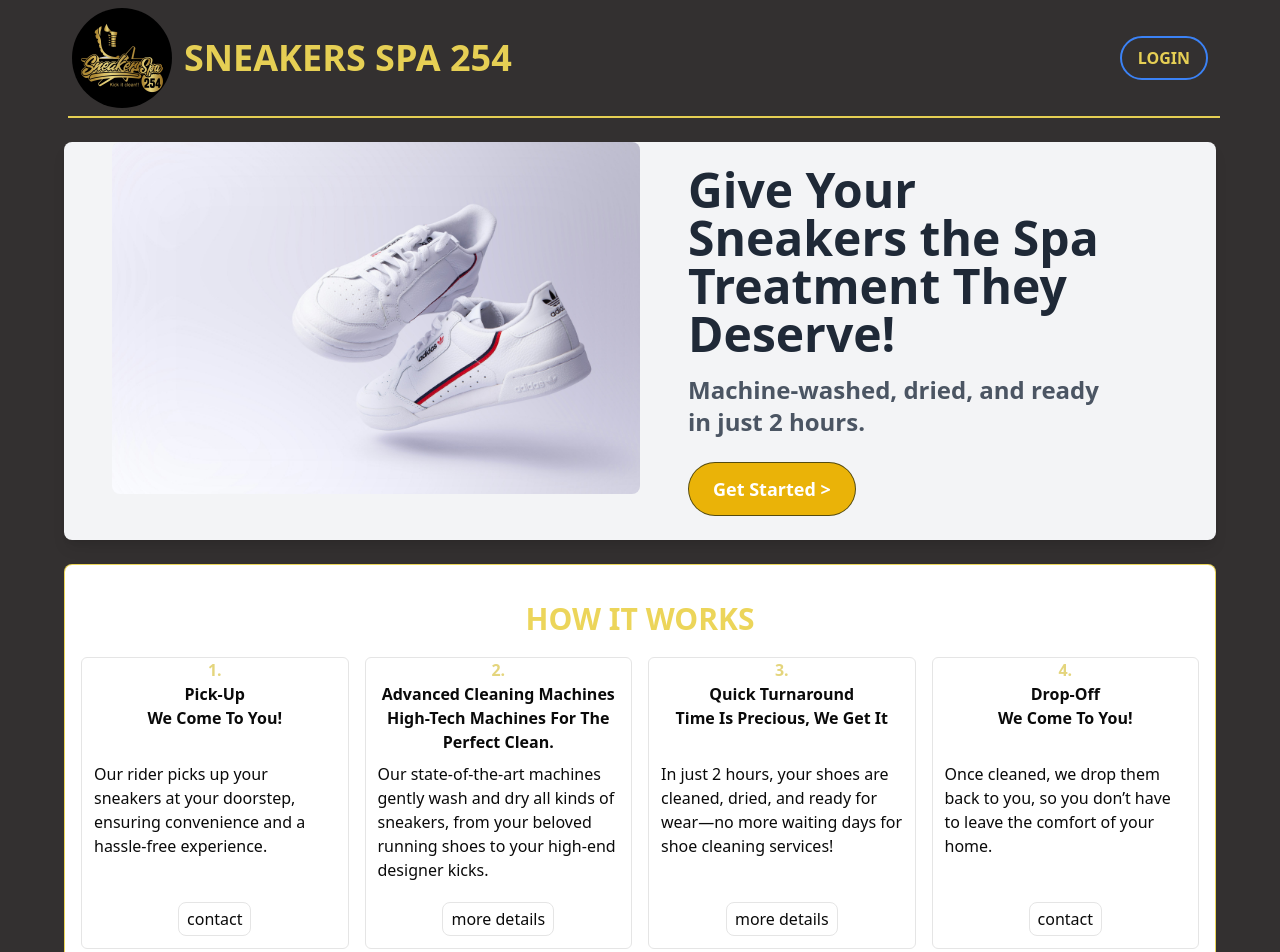
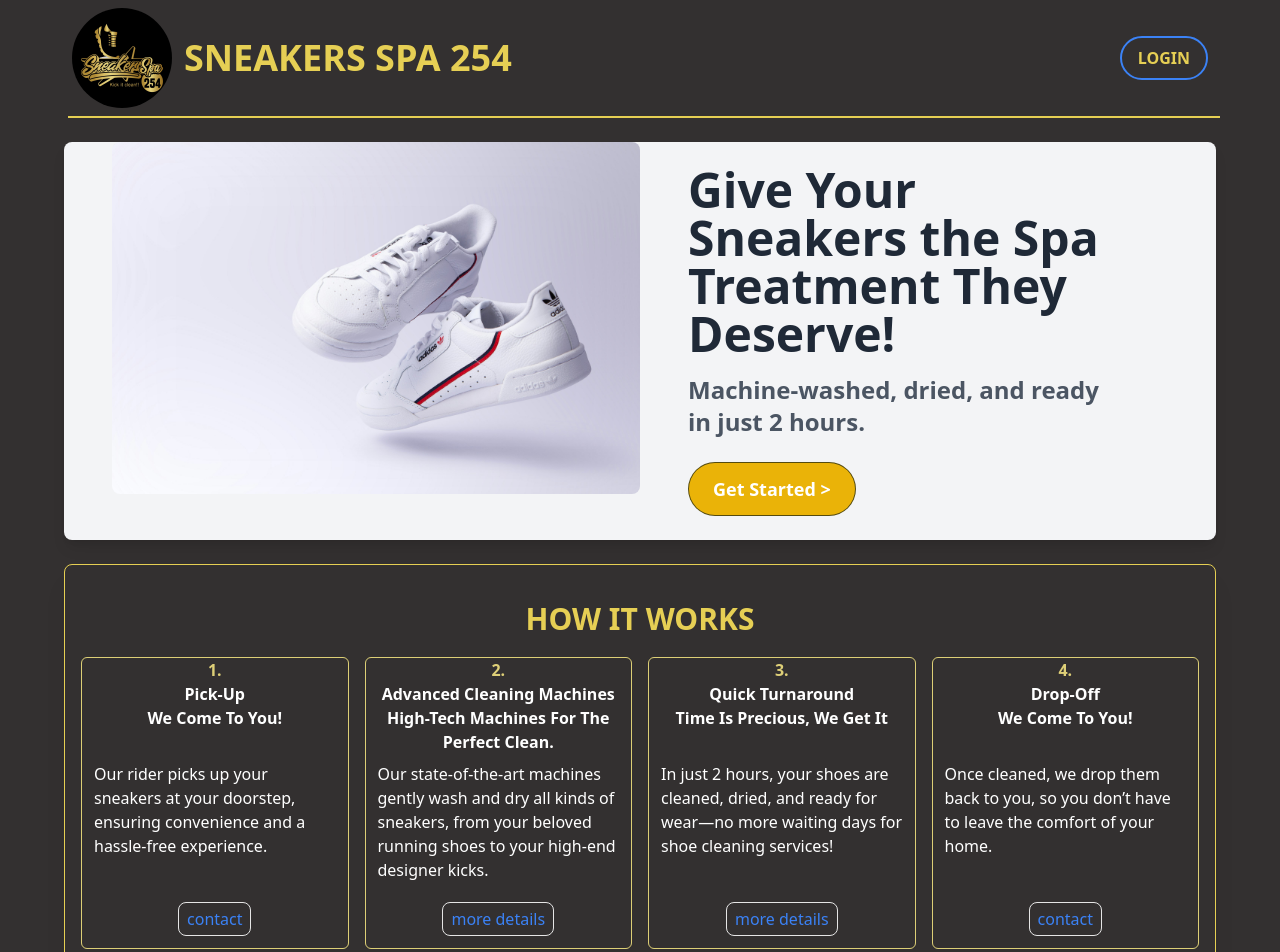
Before and after one commit to lumap-svg/SneakersSpa, a Next.js app: page / in a window 1280 px wide. Shown: the top 952 px of the page. Built offline with nearby package versions, Linux system fonts and the light colour scheme.

Commit message:
removed the white background on how it works component

```diff
--- a/components/Crd.tsx
+++ b/components/Crd.tsx
@@ -3,7 +3,7 @@ import React from 'react'
 
  const Crd:React.FC<Crd> =({position, linker, content, description, title}) => {
   return (
-    <div className='border rounded-md flex  flex-grow justify-between flex-col items-center'>
+    <div className='border border-[#e3d479f8] rounded-md flex  flex-grow justify-between flex-col items-center'>
         <CHeader title={title} position={position} descr ={description}  />
         <CBody content={content} />
         <CFooter linker={linker} />
@@ -13,15 +13,15 @@ import React from 'react'
 const CHeader =({position, descr, title}:{position:number, descr:string, title:string}) =>{
     return <div>
         <h1 className='text-center font-extrabold text-[#e3d479f8]'>{position}.</h1>
-        <h2 className='text-center font-bold capitalize'>{title}</h2>
-        <h3  className='text-center font-semibold capitalize'>{descr}</h3>
+        <h2 className='text-center text-white font-bold capitalize'>{title}</h2>
+        <h3  className='text-center text-white font-semibold capitalize'>{descr}</h3>
     </div>
 }
 const CBody= ({content}:{content:string}) =>{
-    return <p className='mx-1 p-2  line-clamp-5 md:line-clamp-none '>{content}</p>
+    return <p className='mx-1 p-2 text-white line-clamp-5 md:line-clamp-none '>{content}</p>
 }
 function CFooter({linker}:{linker:string}){
-    return <a className='border px-2 py-1 rounded-lg max-w-max m-3  ' href="/contact"> {linker} </a>
+    return <a className='border text-blue-500 px-2 py-1 rounded-lg max-w-max m-3  ' href="/contact"> {linker} </a>
 }
 
 export default Crd;
--- a/components/HowItWorks.tsx
+++ b/components/HowItWorks.tsx
@@ -33,7 +33,7 @@ export default function HowItWorks() {
   ];
 
   return (
-    <div className='border rounded-lg border-[#ebd455f8] p-4 bg-white'>
+    <div className='border rounded-lg shadow-xl border-[#ebd455f8] p-4 '>
       <h2 className='text-3xl text-center my-5 font-bold uppercase text-[#ebd455f8]'>How It Works</h2>
 
       <div className='grid sm:grid-cols-1 md:grid-cols-2 lg:grid-cols-4 gap-4'>
```
